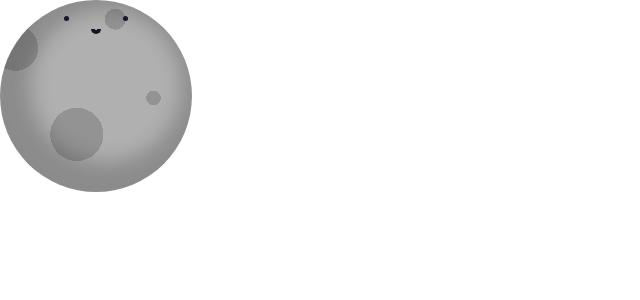
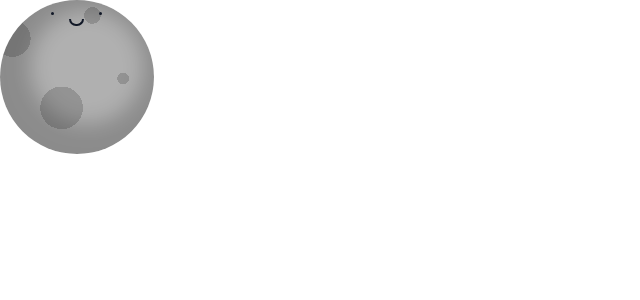
Before and after one commit to cam-peck/mission-beepossible, a Next.js app: page /components/mercury in a window 1280 px wide. Shown: the top 300 px of the page, without its empty margins (0-640 px from the left). Built offline with nearby package versions, Linux system fonts and the light colour scheme.

Commit message:
Modified star animation to also rotate along with scaling

```diff
--- a/pages/components/mercury.tsx
+++ b/pages/components/mercury.tsx
@@ -4,13 +4,13 @@ interface PlanetProps {
 
 const Mercury: React.FC<PlanetProps> = (props: PlanetProps) => {
   return (
-    <div className={`w-[15%] planet bg-mercury mercury ${props.solarSystem? 'animate-[front_10s_linear_infinite]' : ''}`}>
-      <div className="flex flex-col items-center w-1/3 pt-4">
+    <div className={`w-[12%] planet bg-mercury mercury ${props.solarSystem? 'animate-[front_10s_linear_infinite]' : ''}`}>
+      <div className="flex flex-col items-center w-1/3 pt-3">
         <div className="flex justify-between w-full">
-          <div className={`w-[5px] aspect-square bg-gray-900 rounded-full`} />
-          <div className={`w-[5px] aspect-square bg-gray-900 rounded-full`} />
+          <div className={`w-[3px] aspect-square bg-gray-900 rounded-full`} />
+          <div className={`w-[3px] aspect-square bg-gray-900 rounded-full`} />
         </div>
-      <div className={`w-[10px] h-[5px] rounded-b-full border-b-4 border-l-4 border-gray-900 border-r-4 mt-2`} />
+      <div className={`w-[15px] h-[7px] rounded-b-full border-b-2 border-l-2 border-gray-900 border-r-2 mt-1`} />
       </div>
     </div>
   )
--- a/pages/solarsystem.tsx
+++ b/pages/solarsystem.tsx
@@ -11,7 +11,7 @@ import Pluto from "./components/pluto"
 export default function SolarSystem() {
   return (
     <>
-      <div className="stars animate-[twinkle_15s_alternate_infinite]" />
+      <div className="stars animate-[twinkle_300s_linear_infinite]" />
       <div className="flex items-center justify-center h-screen bg-gray-700">
         <div className="w-[15%] planet bg-sun shadow-sun absolute preserve">
           <div className="flex flex-col items-center w-1/3 pt-16">
--- a/tailwind.config.js
+++ b/tailwind.config.js
@@ -42,7 +42,8 @@ module.exports = {
           },
           twinkle: {
             '0%': { transform: 'scale(1)' },
-            '100%': { transform: 'scale(1.5)' }
+            '50%': { transform: 'scale(1.5) rotateZ(180deg)'},
+            '100%': { transform: 'scale(1) rotateZ(360deg)' }
           }
         }
       },
```
